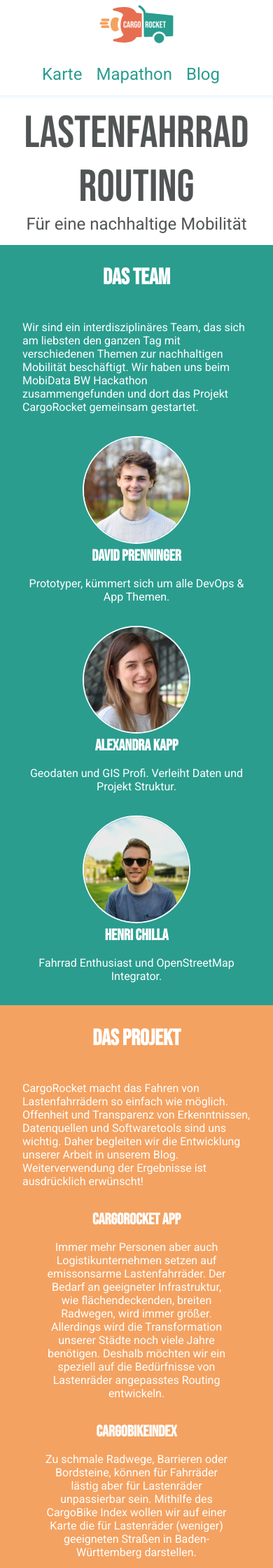
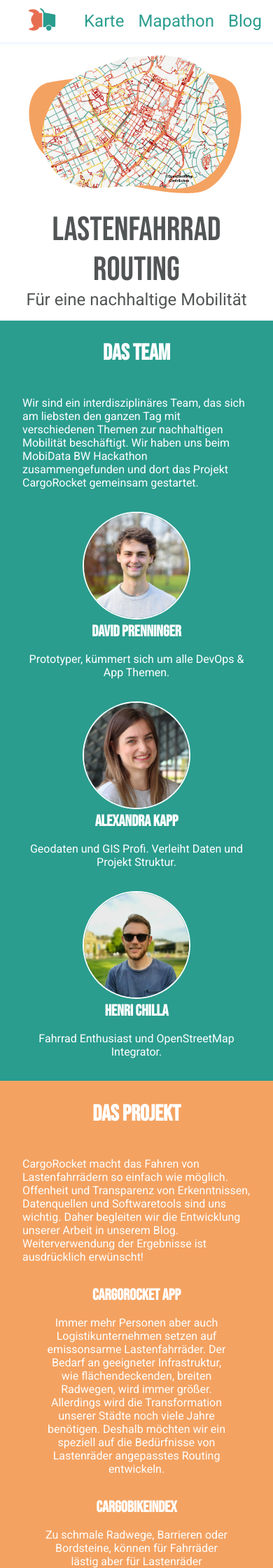
Before and after one commit to CargoRocket/website, a Jekyll site: the page built from index.md, in a window 390 px wide. Shown: the top 2240 px of the page at 70% size. Built offline with Jekyll 4.4.1, drawn with Linux system fonts in a browser that asks for light colours.

Commit message:
Improve mobile experience / style

```diff
--- a/_layouts/default.html
+++ b/_layouts/default.html
@@ -7,10 +7,10 @@
         <header>
             <div class="first-line">
                 <span class="logo flex vertical-c c">
-                    <a href="/" ><img src="/assets/images/cargorocket-logo.svg" class="logo" /></a>
+                    <a href="/"><span title="CargoRocket" class="logo-bg"></span></a>
                     {% if page.subpage-title %}{% assign subpage-title = page.subpage-title  %}{% endif %}
                     {% if layout.subpage-title %}{% assign subpage-title = layout.subpage-title  %}{% endif %}
-                    {% if subpage-title %}<span class="bebas xxl"><a href="/blog">{{ subpage-title }}</a></span>{% endif %}
+                    {% if subpage-title %}<span class="subpage_title bebas xxl"><a href="/blog">{{ subpage-title }}</a></span>{% endif %}
                 </span>
                 <nav>
                     <ul>
@@ -27,7 +27,7 @@
 
         {% if page.hero %}
         <section id="hero">
-            <div class="flex c">
+            <div class="flex c mobile-v">
                 <div class="present">
                     <img src="/assets/images/{{ page.present-img }}"/>
                 </div>
--- a/_sass/elements.scss
+++ b/_sass/elements.scss
@@ -2,7 +2,11 @@
     font-size: $font-lg;
 
     &.big {
-        font-size: $font-slg;
+        font-size: $font-xxl;
+
+        @media screen and (max-width: $breakpoint-sm) {
+            font-size: $font-slg;
+        }
     }
 
     &.small {
@@ -33,6 +37,12 @@
         @media screen and (max-width: $breakpoint-lg) {
             flex-direction: column;
         }
+    }
+}
+
+.no-flex-mobile {
+    @media screen and (max-width: $breakpoint-sm) {
+        display: block;
     }
 }
 
--- a/_sass/home.scss
+++ b/_sass/home.scss
@@ -20,7 +20,7 @@
             max-width: 80%;
         }
 
-        @media screen and (max-width: $breakpoint-lg){
+        @media screen and (max-width: $breakpoint-md) and (min-width: $breakpoint-sm){
             margin-left: -50%;
             max-height: 20rem;
 
@@ -30,10 +30,10 @@
         }
 
         @media screen and (max-width: $breakpoint-sm){
-            display: none;
+            padding: 0 1rem;
 
             img {
-                display: none;
+                max-width: 100%;
             }
         }
     }
--- a/_sass/navigation.scss
+++ b/_sass/navigation.scss
@@ -3,6 +3,20 @@
     display: flex;
     justify-content: space-around;
     box-shadow: 0px 0px 4px 4px aliceblue;
+
+    .logo-bg {
+        background-image: url('/assets/images/cargorocket-logo.png');
+        display: inline-block;
+        width: 80px;
+        height: 45px;
+        background-size: contain;
+        background-repeat: no-repeat;
+        background-position: center;
+
+        @media screen and (max-width: $breakpoint-md) {
+            background-image: url('/assets/images/iconLogo_alt.svg');
+        }
+    }
 
     .logo a {
         color: black;
@@ -11,6 +25,12 @@
         &:visited,
         &:hover {
             color: black;
+        }
+
+    }
+    .logo .subpage_title {
+        @media screen and (max-width: $breakpoint-sm) {
+            display: none;
         }
     }
 }
@@ -49,10 +69,6 @@
 
 @media screen and (max-width: $breakpoint-md) {
     .first-line {
-        flex-direction: column;
-
-        .logo {
-            margin: auto;
-        }
+        justify-content: center;
     }
 }
--- a/_sass/variables.scss
+++ b/_sass/variables.scss
@@ -14,7 +14,8 @@
 $space-md: 1rem;
 $space-sm:  0.5rem;
 
-$font-slg: 4rem;
+$font-xxl: 4rem;
+$font-slg: 3rem;
 $font-lg: 2rem;
 $font-md: 1.5rem;
 $font-sm: 1rem;
```
